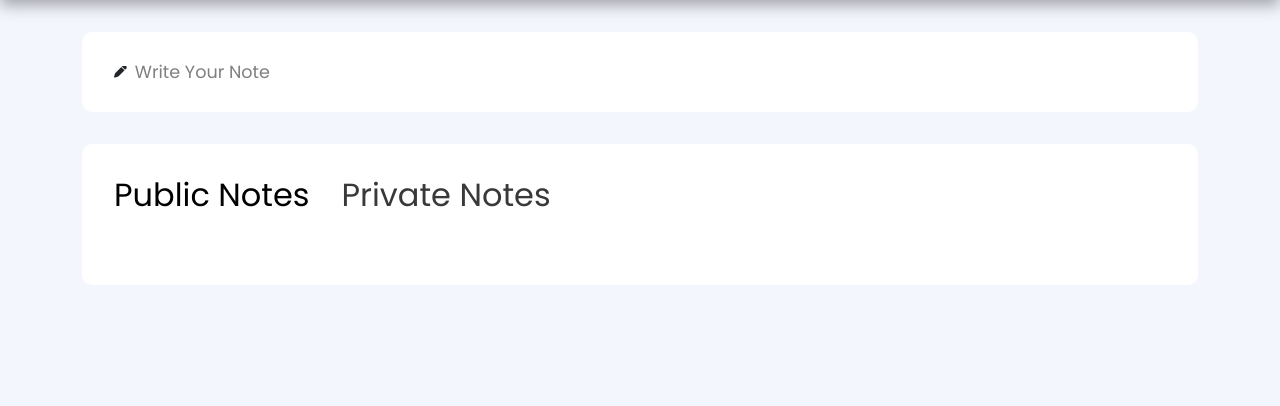
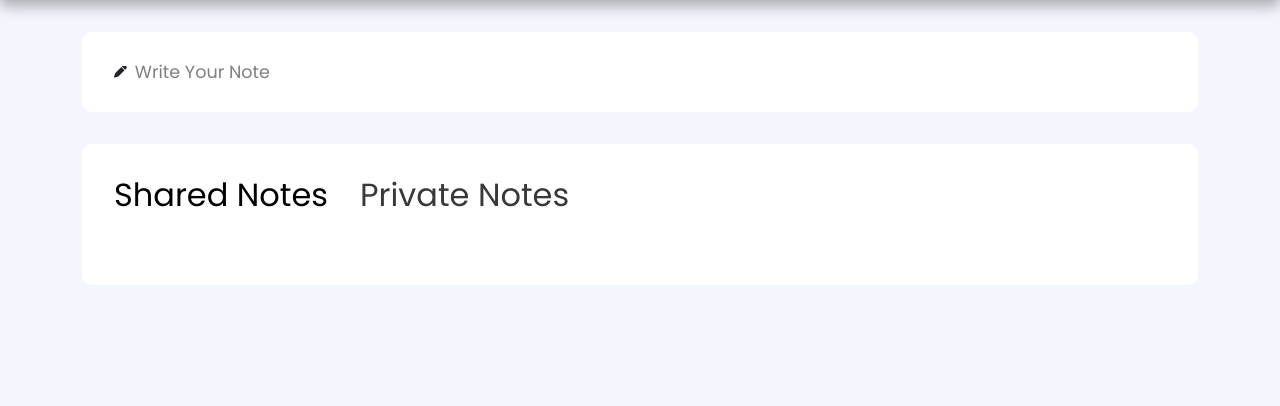
Before and after one commit to saliyavivek/mynotebook, a Node server app: page /notes/ in a window 1280 px wide. Shown: the part 64-470 px from the top of the page. Run offline with Node 20, Linux system fonts and the light colour scheme; the visitor is signed in with stand-in values (Sample User, id 1); data that the repository does not hold is empty; some libraries are stand-ins or nearby versions.

Commit message:
'Public notes' are now called 'Shared notes'

```diff
--- a/package.json
+++ b/package.json
@@ -7,6 +7,7 @@
   "description": "",
   "main": "index.js",
   "scripts": {
+    "start": "node app.js",
     "test": "echo \"Error: no test specified\" && exit 1"
   },
   "keywords": [],
--- a/views/notes/index.ejs
+++ b/views/notes/index.ejs
@@ -9,7 +9,7 @@
 </div>
 <div class="all-notes">
   <div class="all-notes-titles">
-    <h2><a class="all-notes-active" href="/notes">Public Notes</a></h2>
+    <h2><a class="all-notes-active" href="/notes">Shared Notes</a></h2>
     <h2><a href="/notes/private">Private Notes</a></h2>
   </div>
   <div class="row" id="all-notes-row">
--- a/views/notes/private.ejs
+++ b/views/notes/private.ejs
@@ -6,7 +6,7 @@
 </div>
 <div class="all-notes">
   <div class="all-notes-titles">
-    <h2><a href="/notes">Public Notes</a></h2>
+    <h2><a href="/notes">Shared Notes</a></h2>
     <h2><a class="all-notes-active" href="/notes/private">Private Notes</a></h2>
   </div>
   <div class="row" id="all-notes-row">
```
